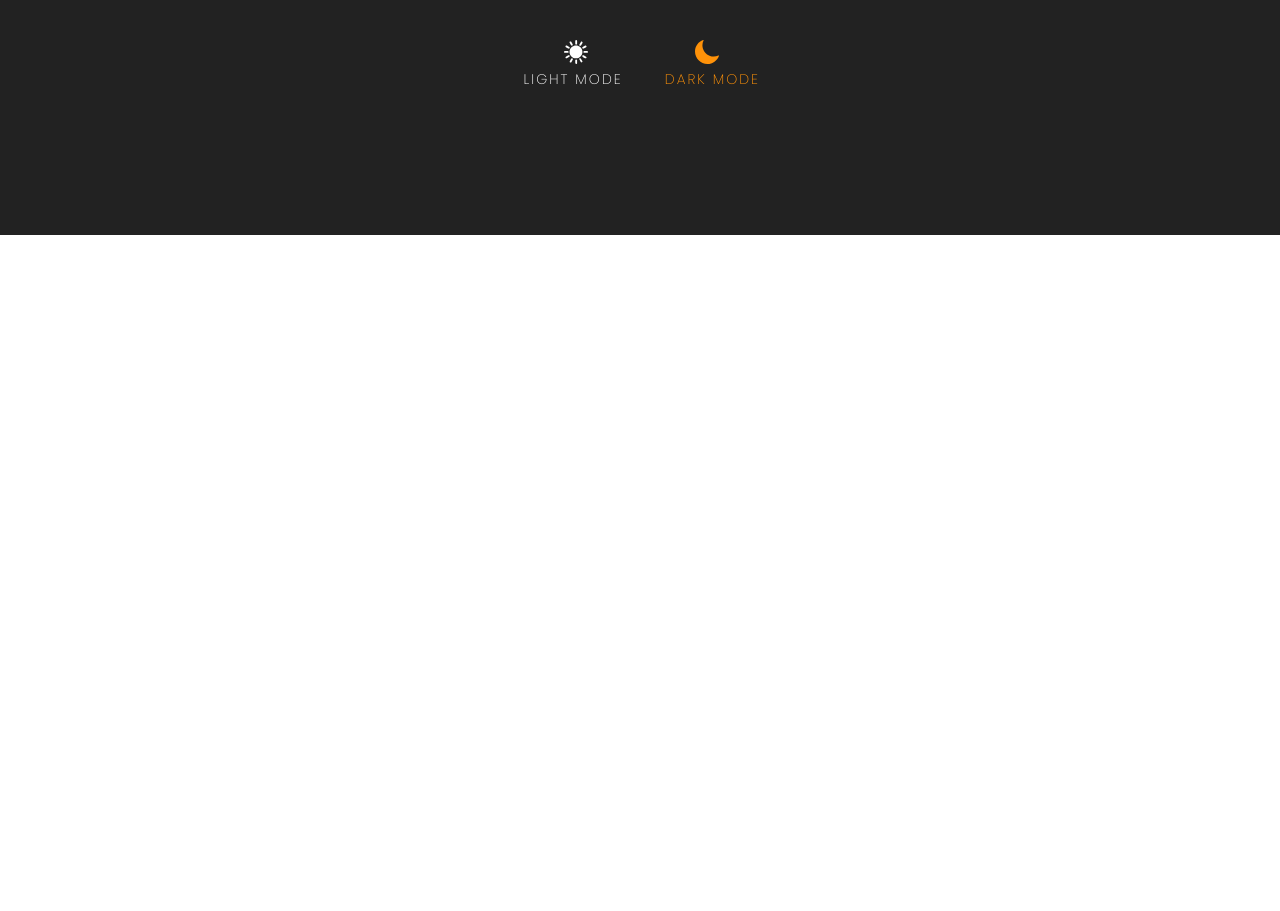
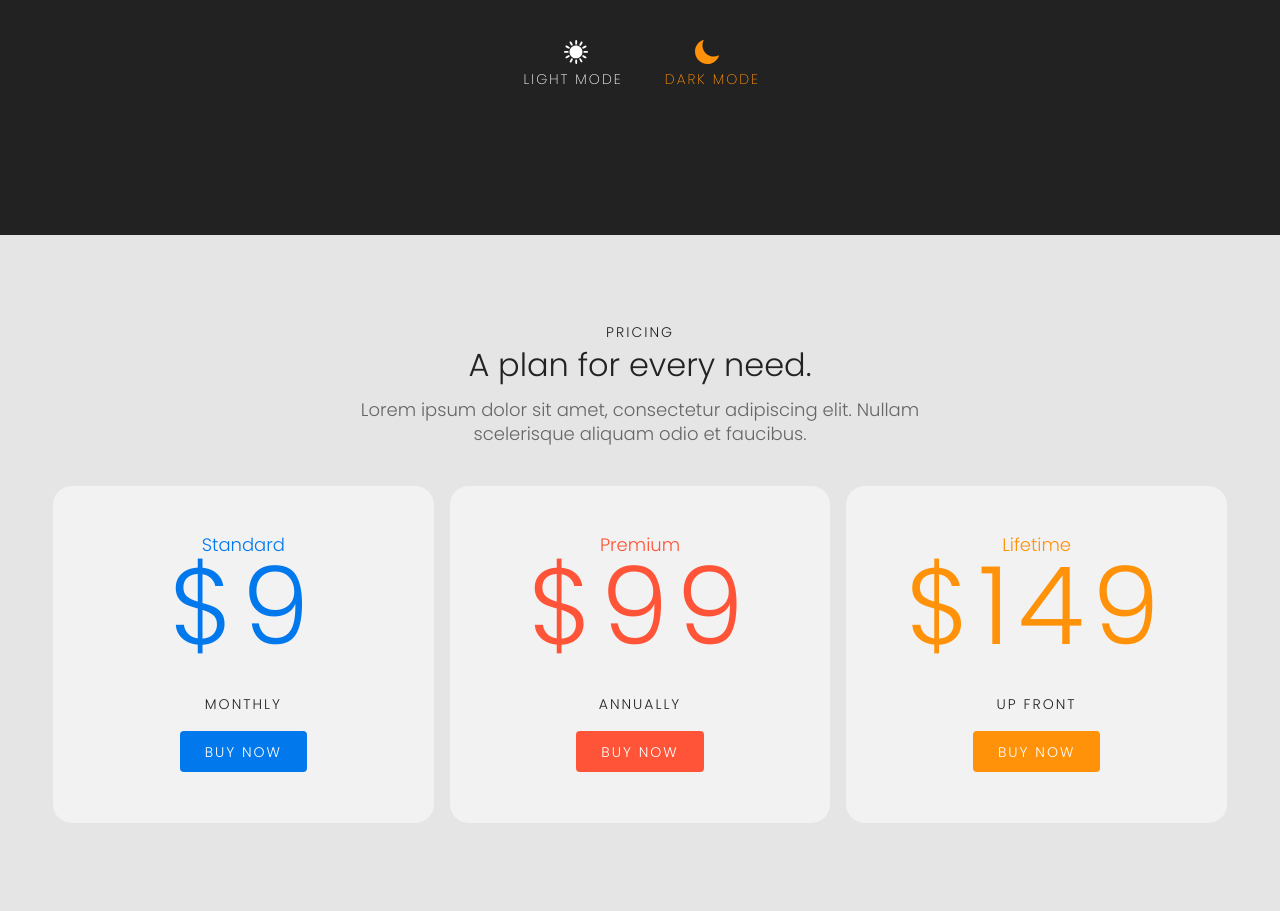
Before and after one commit to KamilyaMukhammedova/module-1.3-happy, a website built with webpack: page src/index.html in a window 1280 px wide. Shown: the part 3507-4418 px from the top of the page. Before the commit the page ends 3742 px from the top, so only its background shows below. Built offline with nearby package versions, Linux system fonts and the light colour scheme; files whose address does not match are found by name.

Commit message:
Plans-block (adaptive styles)

```diff
--- a/src/index.html
+++ b/src/index.html
@@ -110,7 +110,6 @@
             </div>
         </div>
     </div>
-
     <div class="future-block">
         <div class="container">
             <div class="future-block__inner-flex">
@@ -268,7 +267,6 @@
             </div>
         </div>
     </div>
-
     <div class="mode-block" id="mode-block">
         <div class="small-text">
             <span class="mode-block__mode-color" id="mode-color"></span> mode
@@ -359,7 +357,41 @@
             </button>
         </div>
     </div>
-
+    <div class="plans-block">
+        <div class="container">
+            <div class="small-text">Pricing</div>
+            <h3 class="medium-title plans-block__medium-title">A plan for every need.</h3>
+            <div class="plans-block__text">
+                Lorem ipsum dolor sit amet, consectetur adipiscing elit. Nullam scelerisque aliquam odio et faucibus.
+            </div>
+            <div class="plans-block__inner-flex">
+                <div class="plans-block__card plans-block_blue-card">
+                    <div class="plans-block__plan-name">Standard</div>
+                    <div class="plans-block__plan-price">$9</div>
+                    <div class="small-text plans-block__small-text">Monthly</div>
+                    <button class="plans-block__btn plans-block_blue-btn">
+                        <span class="small-text">Buy now</span>
+                    </button>
+                </div>
+                <div class="plans-block__card plans-block_red-card">
+                    <div class="plans-block__plan-name">Premium</div>
+                    <div class="plans-block__plan-price">$99</div>
+                    <div class="small-text plans-block__small-text">Annually</div>
+                    <button class="plans-block__btn plans-block_red-btn">
+                        <span class="small-text">Buy now</span>
+                    </button>
+                </div>
+                <div class="plans-block__card plans-block_orange-card">
+                    <div class="plans-block__plan-name">Lifetime</div>
+                    <div class="plans-block__plan-price">$149</div>
+                    <div class="small-text plans-block__small-text">Up front</div>
+                    <button class="plans-block__btn plans-block_orange-btn">
+                        <span class="small-text">Buy now</span>
+                    </button>
+                </div>
+            </div>
+        </div>
+    </div>
     <div class="modal-window" id="modal-window">
         <div class="modal-window__content">
             <div class="modal-window__close-btn-div">
--- a/src/index.scss
+++ b/src/index.scss
@@ -16,3 +16,4 @@
 @import "style/medium-title";
 @import "style/statistic-block";
 @import "style/mode-block";
+@import "style/plans-block";
--- /dev/null
+++ b/src/style/_plans-block.scss
@@ -0,0 +1,134 @@
+.plans-block {
+  background-color: $hoverGrey;
+  padding: 6.8% 0 6.8%;
+  text-align: center;
+
+  &__inner-flex {
+    display: flex;
+    justify-content: space-around;
+
+    @include medium {
+      display: block;
+    }
+  }
+
+  &__text {
+    color: $greyColor;
+    font-size: 18px;
+    line-height: 24px;
+    margin: 0 auto 40px;
+    width: 50%;
+
+    @include large {
+      font-size: 17px;
+      line-height: 22px;
+      width: 70%;
+    }
+
+    @include small {
+      font-size: 16px;
+      line-height: 22px;
+      width: 100%;
+    }
+  }
+
+  &__plan-name {
+    font-size: 18px;
+    line-height: 24px;
+  }
+
+  &__plan-price {
+    font-size: 108px;
+    line-height: 99px;
+    letter-spacing: 8px;
+    margin-bottom: 10%;
+
+    @include large {
+      font-size: 93px;
+      line-height: 94px;
+      letter-spacing: 5px;
+    }
+
+    @include medium {
+      margin-bottom: 20px;
+      font-size: 89px;
+      line-height: 89px;
+      letter-spacing: 3px;
+    }
+
+    @include small {
+      font-size: 80px;
+      line-height: 80px;
+    }
+  }
+
+  &_blue-card {
+    color: $blueColor;
+  }
+
+  &_red-card {
+    color: $redColor;
+  }
+
+  &_orange-card {
+    color: $orangeColor;
+  }
+
+  &__small-text {
+    color: $blackColor;
+    margin-bottom: 17px;
+  }
+
+  &__card {
+    background-color: $lightGrey;
+    border-radius: 19px;
+    width: 32%;
+    padding: 4% 0 4.3%;
+
+    @include large {
+      width: 30%;
+    }
+
+    @include medium {
+      width: 80%;
+      margin: 0 auto 20px;
+    }
+  }
+
+  &__medium-title {
+    margin: 5px 0 15px;
+  }
+
+  &__btn {
+    font-weight: 300;
+    padding: 11px 25px 10px 25px;
+    border: none;
+    color: $whiteColor;
+    border-radius: 4px;
+
+    &:hover {
+      cursor: pointer;
+      transform: scale(1.1);
+    }
+
+    &:active {
+      opacity: 0.8;
+    }
+
+    &:focus {
+      outline-color: $lightBlue;
+    }
+  }
+
+  &_blue-btn {
+    background-color: $blueColor;;
+  }
+
+  &_red-btn {
+    background-color: $redColor;
+  }
+
+  &_orange-btn {
+    background-color: $orangeColor;
+  }
+}
--- a/src/style/_small-text.scss
+++ b/src/style/_small-text.scss
@@ -8,6 +8,14 @@
     font-size: 13px;
   }
 
+  @include medium {
+    font-size: 12px;
+  }
+
+  @include small {
+    font-size: 10px;
+  }
+
   &_white {
     color: $whiteColor;
   }
--- a/src/style/_var.scss
+++ b/src/style/_var.scss
@@ -10,3 +10,4 @@ $orangeColor: #FF9209;
 $pinkColor: #E738CE;
 $turquoiseColor: #00C6DF;
 $purpleColor: #B25DF8;
+$lightGrey: #F2F2F2;
```
